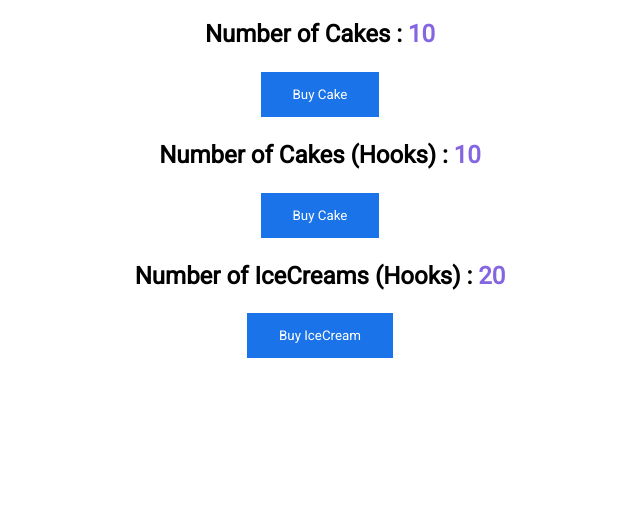
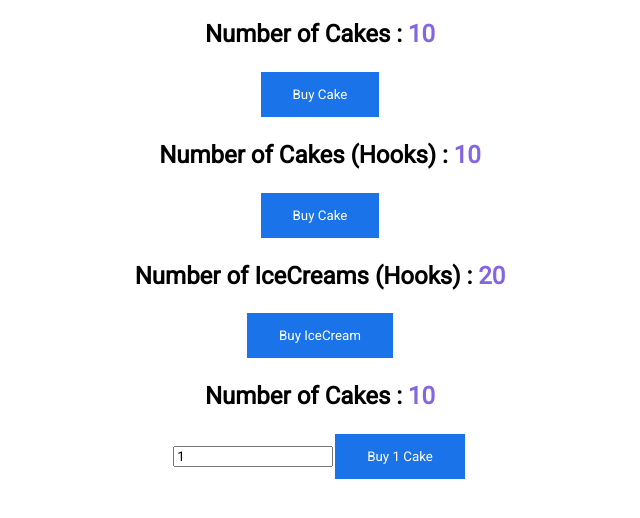
Before and after one commit to neeleshio/react-redux, a React (Create React App) app: page / in a window 1280 px wide. Shown: the top 518 px of the page, without its empty margins (320-960 px from the left). Built offline with nearby package versions, Linux system fonts and the light colour scheme.

Commit message:
new container with input payload

```diff
--- a/src/App.js
+++ b/src/App.js
@@ -5,6 +5,7 @@
 import store from './redux/store'
 import HooksCakeContainer from './components/HooksCakeContainer';
 import IceCreamContainer from './components/IceCreamContainer';
+import NewCakeContainer from './components/NewCakeContainer';
 
 function App() {
   return (
@@ -13,6 +14,7 @@
         <CakeContainer />
         <HooksCakeContainer />
         <IceCreamContainer />
+        <NewCakeContainer />
       </div>
     </Provider>
   );
--- /dev/null
+++ b/src/components/NewCakeContainer.js
@@ -0,0 +1,30 @@
+import React, { useState } from 'react'
+import buyCake from '../redux/cake/cakeActions'
+import { connect } from 'react-redux'
+
+function NewCakeContainer(props) {
+
+    const [number, setNumber] = useState(1)
+
+    return (
+        <div>
+            <h2>Number of Cakes : <span>{props.numOfCakes}</span></h2>
+            <input type="text" value={number} onChange={e => setNumber(e.target.value)} />
+            <button onClick={() => props.buyCake(number)}>Buy {number} Cake</button>
+        </div>
+    )
+}
+
+const mapStateToProps = state => {
+    return {
+        numOfCakes: state.cake.numOfCakes
+    }
+}
+
+const mapDispatchToProps = dispatch => {
+    return {
+        buyCake: (number) => dispatch(buyCake(number))
+    }
+}
+
+export default connect(mapStateToProps, mapDispatchToProps)(NewCakeContainer)
--- a/src/redux/cake/cakeActions.js
+++ b/src/redux/cake/cakeActions.js
@@ -1,8 +1,9 @@
 import { BUY_CAKE } from './cakeTypes'
 
-const buyCake = () => {
+const buyCake = (number = 1) => {
     return {
-        type: BUY_CAKE
+        type: BUY_CAKE,
+        payload: number
     }
 }
 
--- a/src/redux/cake/cakeReducer.js
+++ b/src/redux/cake/cakeReducer.js
@@ -8,7 +8,7 @@
     switch (action.type) {
         case BUY_CAKE: return {
             ...state,
-            numOfCakes: state.numOfCakes - 1
+            numOfCakes: state.numOfCakes - action.payload
         }
 
         default: return state
```
